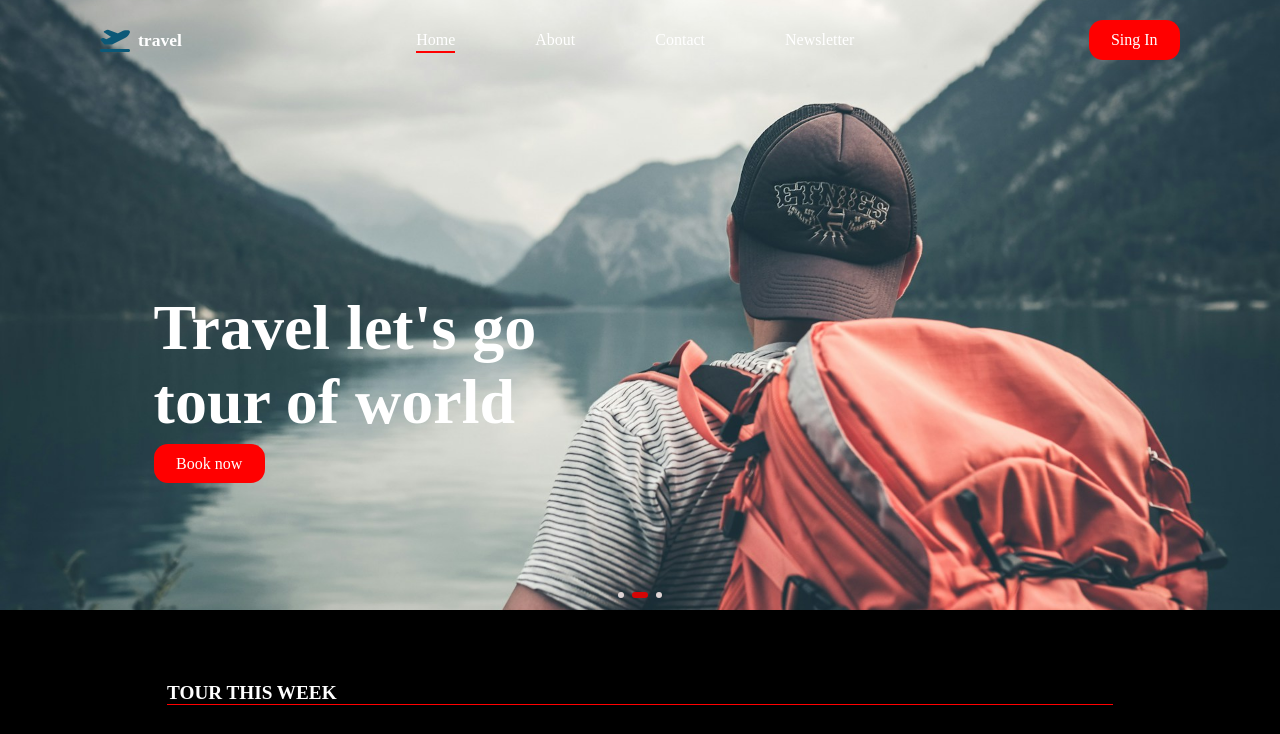
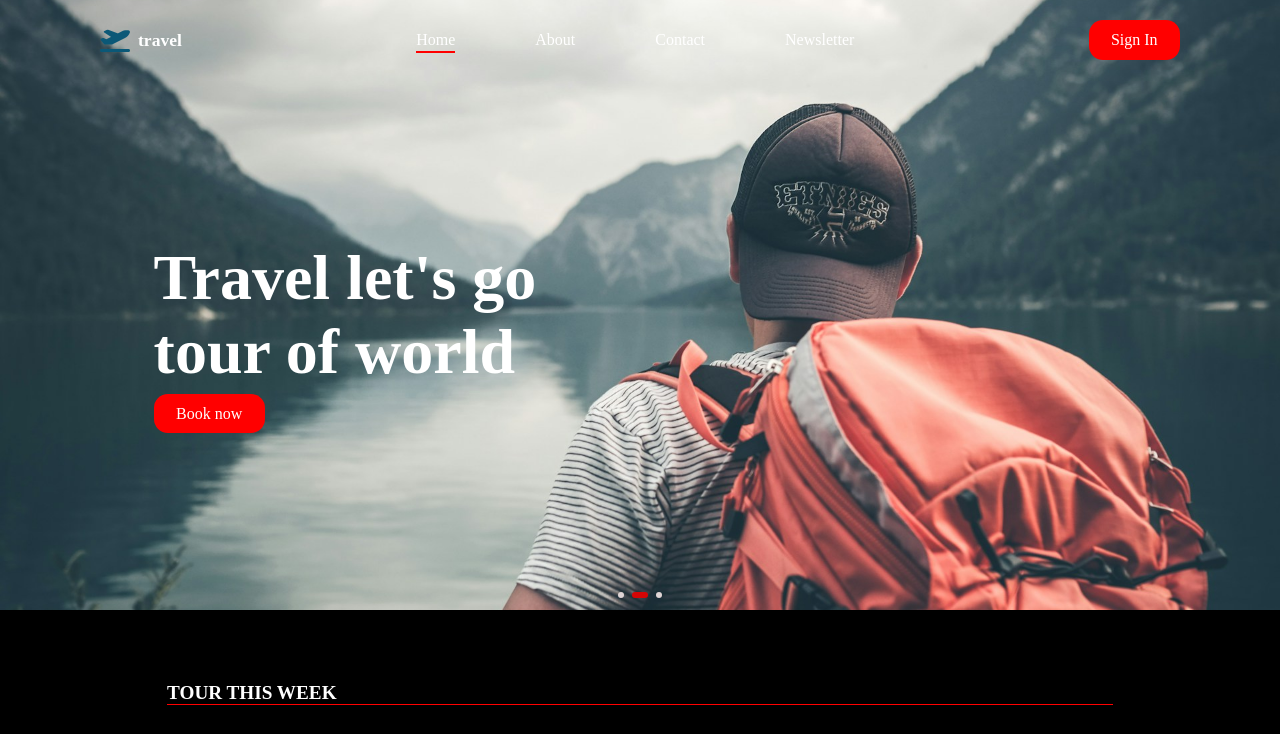
Before and after one commit to code-with-zain-hunzai/travel-with-zain, a plain HTML site: page index.html in a window 1280 px wide. Shown: the top 734 px of the page. Drawn offline with nearby package versions, Linux system fonts and the light colour scheme; a web font is replaced by a local one.

Commit message:
fix issues

```diff
--- a/css/style.css
+++ b/css/style.css
@@ -212,7 +212,7 @@ header .logo {
 
 .box .box-img img:hover {
     transform: translateY(-10px);
-    /* transition: 0.2 all linear; */
+    /* transition: linear; */
 }
 
 .box h3 {
@@ -323,6 +323,12 @@ header .logo {
 
 }
 
+@media(max-width:1890px) {
+    .home-text {
+        margin-bottom: 100px;
+    }
+}
+
 @media(max-width: 1080px) {
     .home-text {
         padding: 0 100px;
@@ -382,7 +388,7 @@ header .logo {
         color: var(--text-color);
     }
 
-    .oder-list a:hover{
+    .oder-list a:hover {
         color: var(--main-color);
         border-bottom: 1px solid var(--main-color);
     }
--- a/index.html
+++ b/index.html
@@ -25,7 +25,7 @@
             <li><a href="#Contact">Contact</a></li>
             <li><a href="#Newsletter">Newsletter</a></li>
         </ul>
-        <a href="#" class="btn">Sing In</a>
+        <a href="#" class="btn">Sign In</a>
     </header>
     <!-- home -->
     <section class="home swiper" id="home">
```
